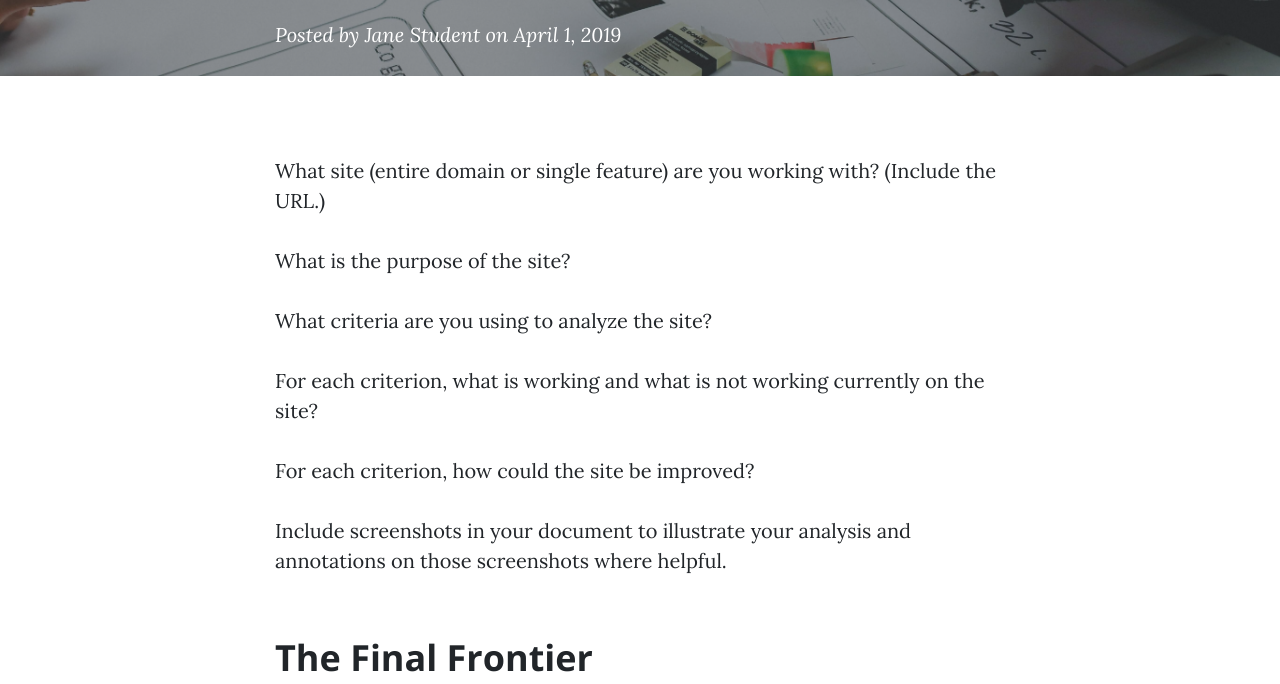
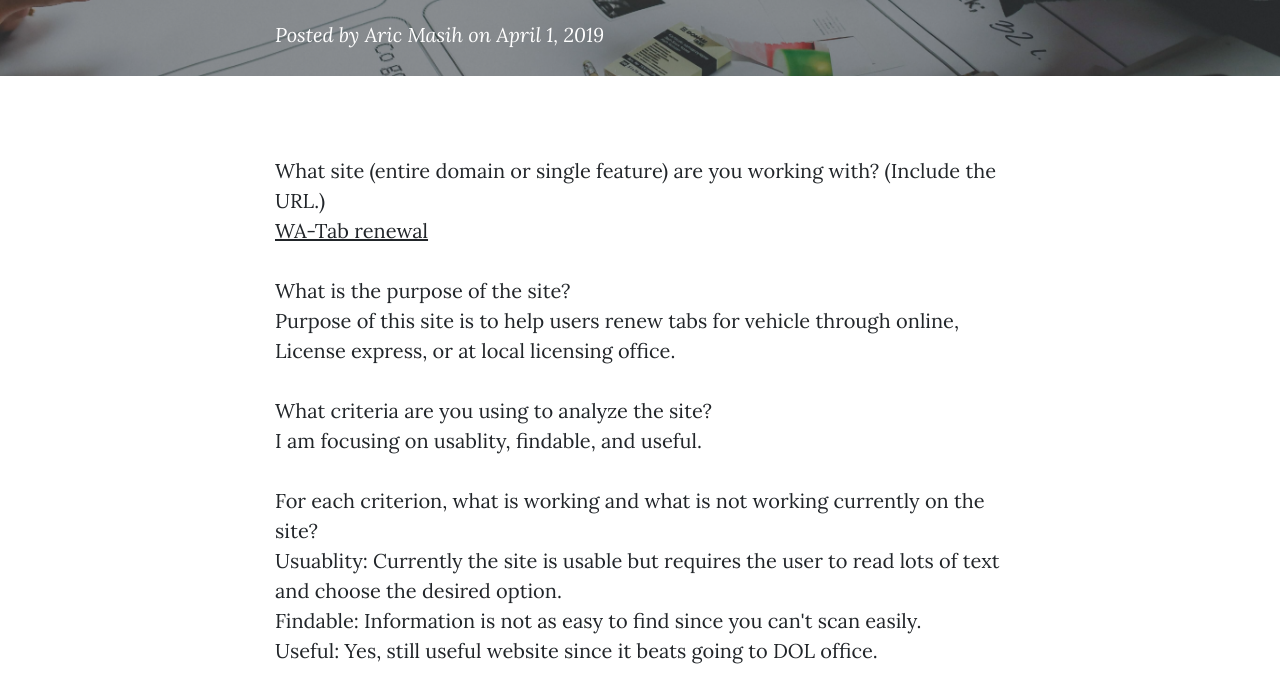
Before and after one commit to MasihAric/user-science-journal, a plain HTML site: page post1.html in a window 1280 px wide. Shown: the part 115-799 px from the top of the page. Drawn offline with nearby package versions, Linux system fonts and the light colour scheme.

Commit message:
Added content to blog post and an image

```diff
--- a/post1.html
+++ b/post1.html
@@ -74,7 +74,7 @@
             <h2 class="subheading">Excited to share my thoughts and findings
             </h2>
             <span class="meta">Posted by
-              <a href="#">Jane Student</a>
+              <a href="#">Aric Masih</a>
               on April 1, 2019</span>
           </div>
         </div>
@@ -88,22 +88,44 @@
       <div class="row">
         <div class="col-lg-8 col-md-10 mx-auto">
           <p>What site (entire domain or single feature) are you working with? (Include the URL.)
+            <br>
+            <a href="https://www.dol.wa.gov/vehicleregistration/renewyourtabs.html">WA-Tab renewal</a>
+          </p>
+
+          <p>What is the purpose of the site?
+            <br>
+            Purpose of this site is to help users renew tabs for vehicle through online, License express, or at local licensing office.
 
           </p>
 
-          <p>What is the purpose of the site?</p>
+          <p>What criteria are you using to analyze the site?
+            <br>
+            I am focusing on usablity, findable, and useful.
+          </p>
 
-          <p>What criteria are you using to analyze the site?</p>
+          <p>For each criterion, what is working and what is not working currently on the site?
+            <br>
+            Usuablity: Currently the site is usable but requires the user to read lots of text and choose the desired option.
+            <br>
+            Findable: Information is not as easy to find since you can't scan easily.
+            <br>
+            Useful: Yes, still useful website since it beats going to DOL office.
+            <br>
+          </p>
 
-          <p>For each criterion, what is working and what is not working currently on the site?</p>
+          <p>For each criterion, how could the site be improved?
+            <br>
+            Usability: Reduce text and implement grids.
+            <br>
+            Findable: The renew tab option was one click away from the main page so that is okay. After you select that option you are given lots more text to read and links to choose from.
+            <br>
+            Useful: Updating the page so its easy to navigate will result in more traffic.
+            <br>
+          </p>
+          <p><blockquote class="blockquote">Image of Renew vehicle Tab.</blockquote></p>
+          <img src= "img/Post1.png" alt="Image of DOL page." width="460" height="345">
 
-          <p>For each criterion, how could the site be improved?</p>
 
-          <p>Include screenshots in your document to illustrate your analysis and annotations on those screenshots where helpful.</p>
-
-          <h2 class="section-heading">The Final Frontier</h2>
-
-          <blockquote class="blockquote"></blockquote>
         </div>
       </div>
     </div>
```
Also changed, not shown: img/Post1.png (added).
